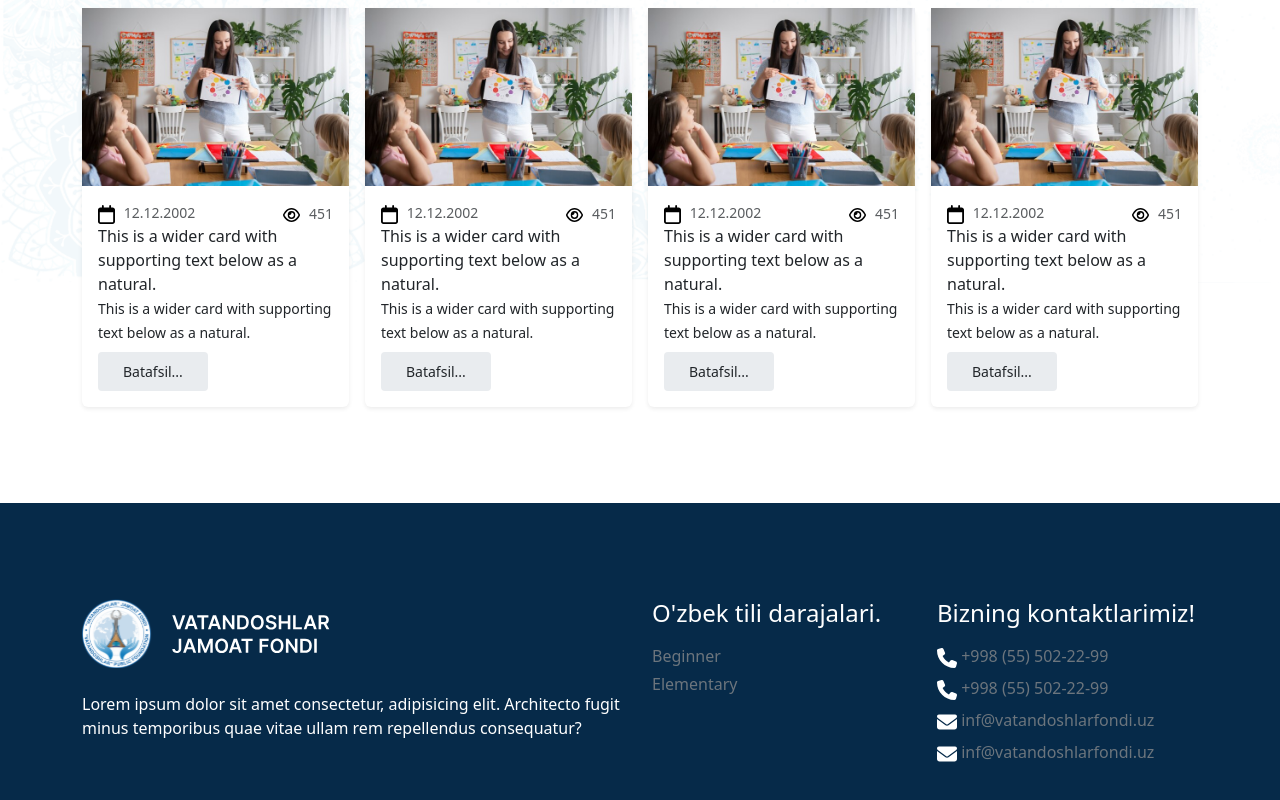
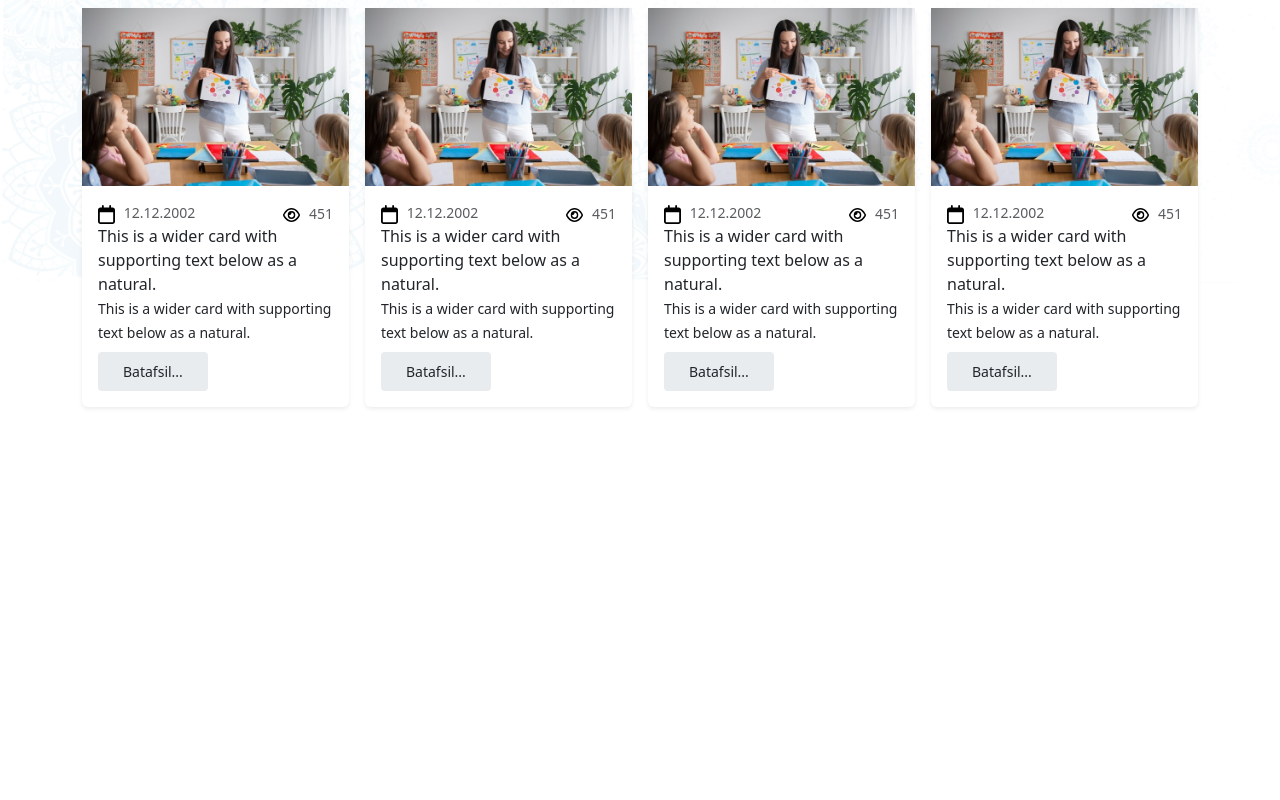
Before and after one commit to axrorbekdf/ozbektili-project, a Vue app: page / in a window 1280 px wide. Shown: the part 2259-3059 px from the top of the page. After the commit the page ends 2714 px from the top, so only its background shows below. Built offline with nearby package versions, Linux system fonts and the light colour scheme.

Commit message:
main page

```diff
--- a/src/views/HomeView.vue
+++ b/src/views/HomeView.vue
@@ -456,19 +456,19 @@
       </div>
     </section>
 
-    <section class="container-fluid p-0 mt-5" style="background-color: #062A49">
+    <section class="container-fluid p-0 mt-5 d-none" style="background-color: #062A49">
       <div class="container py-5">
         <div class="row justify-content-between py-5">
-          <div class="col-6 text-white" style="display: flex; flex-direction: column;">
+          <div class="col-md-6 col-12 text-white" style="display: flex; flex-direction: column;">
             <img src="@/assets/logo-white.svg" width="250" alt="">
             <p class="mt-4">Lorem ipsum dolor sit amet consectetur, adipisicing elit. Architecto fugit minus temporibus quae vitae ullam rem repellendus consequatur?</p>
           </div>
-          <div class="col-3 text-white" style="display: flex; flex-direction: column;">
+          <div class="col-md-3 col-12  text-white" style="display: flex; flex-direction: column;">
             <h4>O'zbek tili darajalari.</h4>
             <p class="text-secondary mt-2 my-1">Beginner</p>
             <p class="text-secondary">Elementary</p>
           </div>
-          <div class="col-3 text-white" style="display: flex; flex-direction: column;">
+          <div class="col-md-3 col-12 text-white" style="display: flex; flex-direction: column;">
             <h4>Bizning kontaktlarimiz!</h4>
             <p class="text-secondary mt-2 my-1">
               <img src="@/assets/phone-solid.svg" alt="">
@@ -555,7 +555,7 @@
 
   .video-old-block{
     height: 0;
-    margin-bottom: 13.2vh;
+    margin-bottom: 15vh;
   }
   .video-old-block h1{
     font-size: 18px;
```
Also changed, not shown: 1 other file (tests, documents, lock files or other folders).
